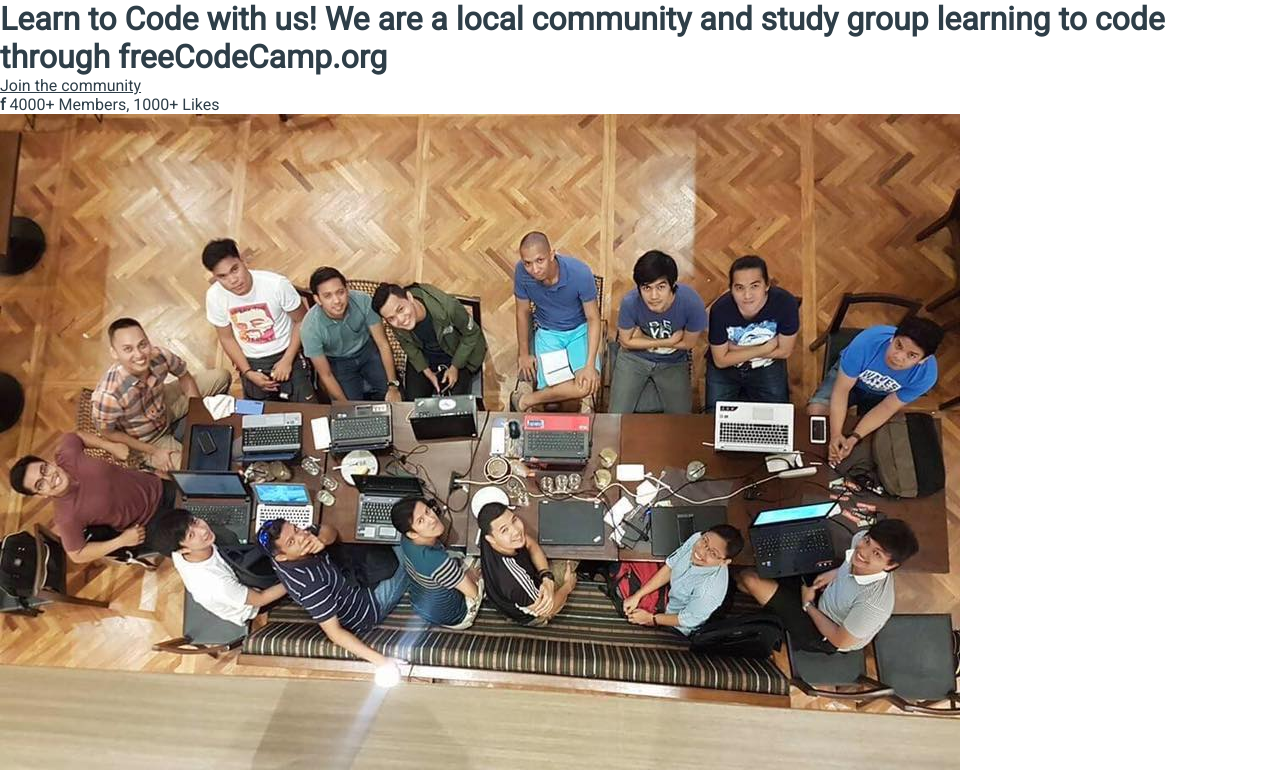
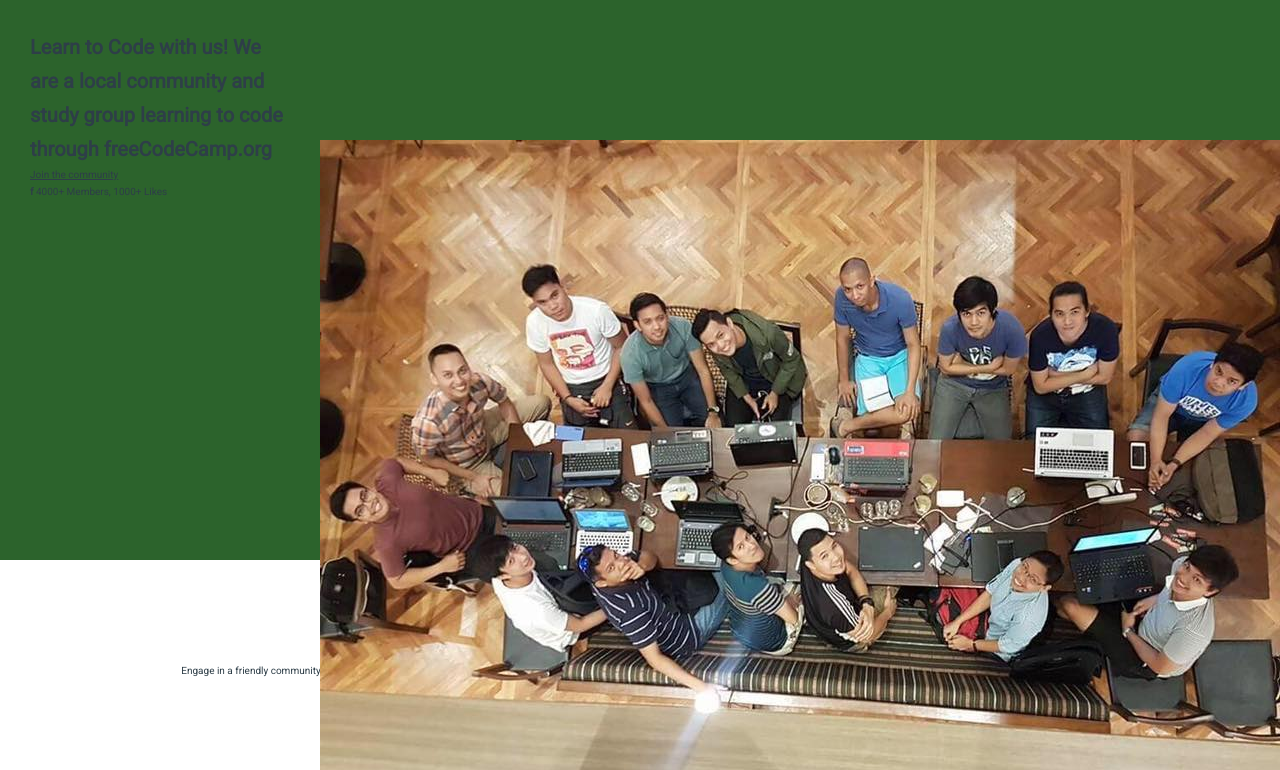
Before and after one commit to freeCodeCampManila/fccmanila.github.io, a website built with Parcel: page src/index.html in a window 1280 px wide. Shown: the top 770 px of the page. Built offline with nearby package versions, Linux system fonts and the light colour scheme; files whose address does not match are found by name.

Commit message:
add header__img-box

```diff
--- a/src/css/style.css
+++ b/src/css/style.css
@@ -1,10 +1,50 @@
 * {
   padding: 0;
   margin: 0;
-  box-sizing: border-box;
-  font-family: "Roboto", sans-serif;
   color: #2e3e48;
 }
+
+html {
+  font-size: 62.5%; /*1 rem is equals to 10px divide by 16px the default browser size*/
+
+}
+
+body {
+  font-family: "Roboto", sans-serif;
+  font-weight: 400;
+  line-height: 1.7;
+  box-sizing: border-box;
+}
+
+/*HEADER SECTION*/
+.header {
+background-color:#2c632c;
+height: 70vh;
+position: relative;
+display: flex;
+flex-direction: row;
+justify-content: space-around;
+align-items: flex-start;
+
+}
+
+#item{
+padding: 0;
+margin: 3rem;
+background-color: #2c632c;
+
+}
+
+#item2{
+  height: 40rem;
+}
+
+.header__img-box {
+  position: relative;
+  top:14rem;
+}
+
+/* SECTION COMMUNITY*/
 
 .text-supporting {
   color: #828282;
@@ -20,6 +60,8 @@
   padding: 100px 0;
   text-align: center;
 }
+
+/*SECTION GALLERY*/
 
 .gallery-title,
 .involve-title {
--- a/src/index.html
+++ b/src/index.html
@@ -27,7 +27,7 @@
           </div>
 
            <div id="item2" class="header__img-box">
-              <img src="/src/images/hero.jpg"  alt="fcc-meeting" class="header__img">
+              <img src="C:\Users\RogueX-pc6\Desktop\fccmanila.github.io\src\src\images\hero.jpg"  alt="fcc-meeting" class="header__img">
            </div>
         </header>
 
```
